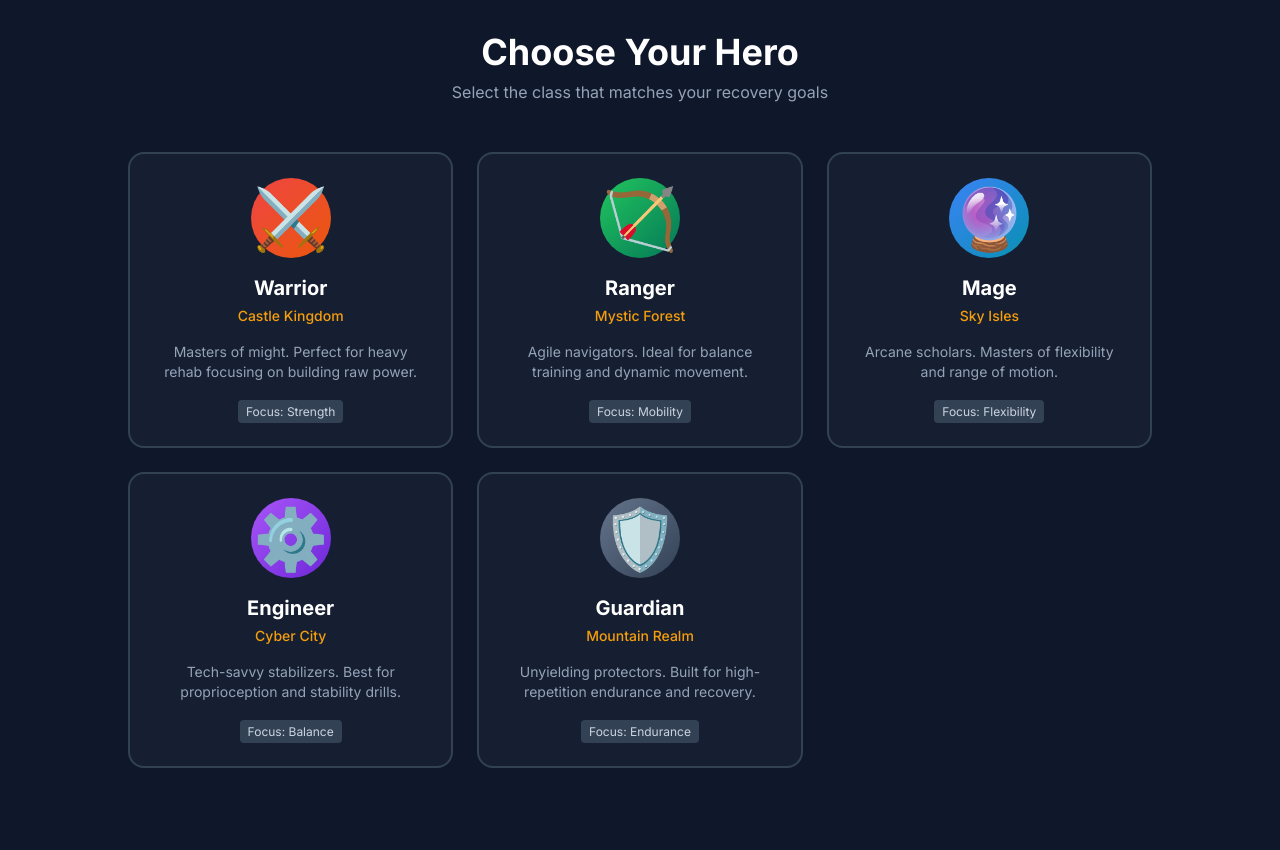
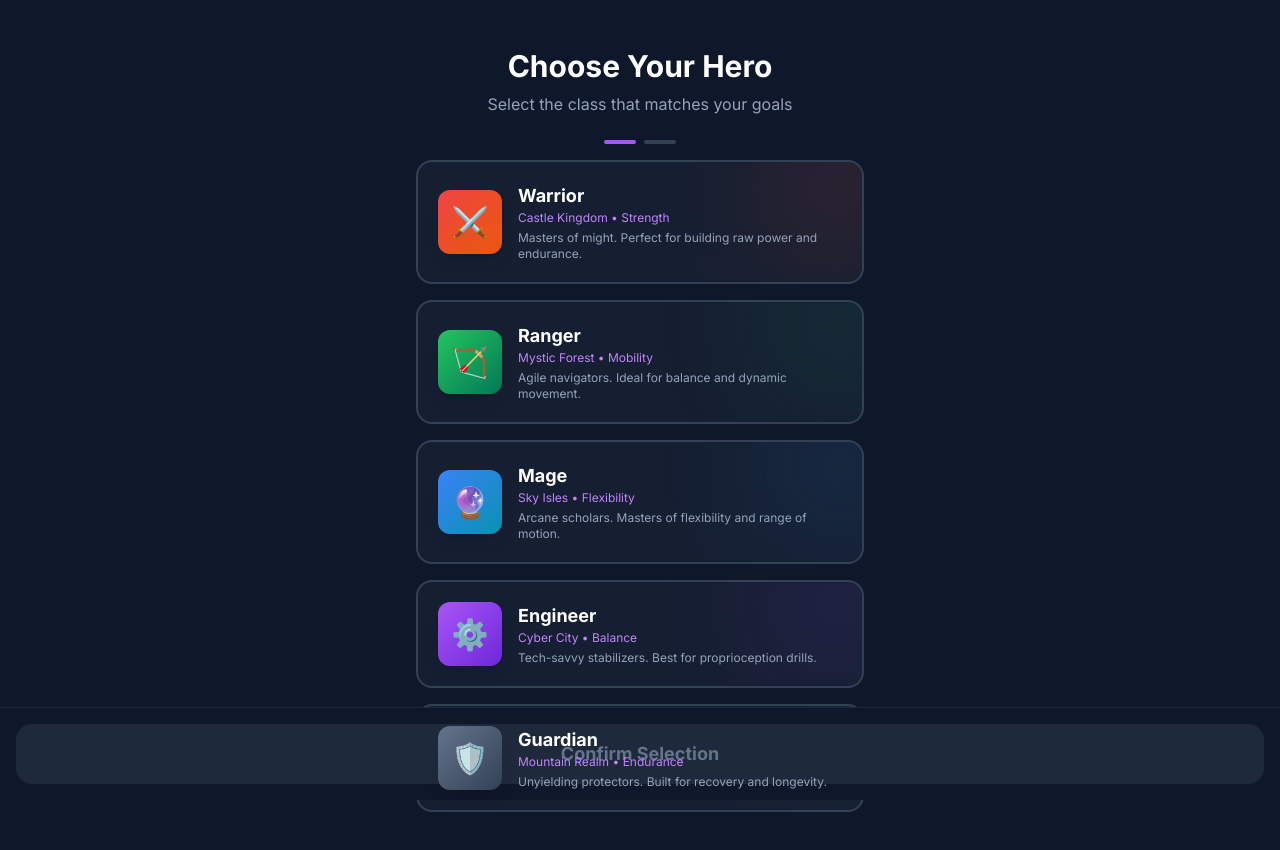
Before and after one commit to AadiJ1in/LatestPTPAL, a Next.js app: page /patient/character in a window 1280 px wide. Shown: the top 850 px of the page. Before the commit the page ends 800 px from the top, so only its background shows below. Built offline with nearby package versions, Linux system fonts and the light colour scheme.

Commit message:
Refactor character descriptions and layout

```diff
--- a/app/patient/character/page.tsx
+++ b/app/patient/character/page.tsx
@@ -1,7 +1,8 @@
 "use client";
-import { motion } from "framer-motion";
 import { useState } from "react";
+import { motion, AnimatePresence } from "framer-motion";
 import { useRouter } from "next/navigation";
+import { Shield, Zap, Wind, Mountain, Cpu } from "lucide-react";
 
 const CLASSES = [
   {
@@ -9,18 +10,20 @@
     name: "Warrior",
     theme: "Castle Kingdom",
     focus: "Strength",
-    desc: "Masters of might. Perfect for heavy rehab focusing on building raw power.",
+    desc: "Masters of might. Perfect for building raw power and endurance.",
     color: "from-red-500 to-orange-600",
-    icon: "⚔️"
+    icon: "⚔️",
+    stats: { str: 10, mob: 5, blk: 7 }
   },
   {
     id: "ranger",
     name: "Ranger",
     theme: "Mystic Forest",
     focus: "Mobility",
-    desc: "Agile navigators. Ideal for balance training and dynamic movement.",
+    desc: "Agile navigators. Ideal for balance and dynamic movement.",
     color: "from-green-500 to-emerald-700",
-    icon: "🏹"
+    icon: "🏹",
+    stats: { str: 5, mob: 10, blk: 6 }
   },
   {
     id: "mage",
@@ -29,84 +32,99 @@
     focus: "Flexibility",
     desc: "Arcane scholars. Masters of flexibility and range of motion.",
     color: "from-blue-500 to-cyan-600",
-    icon: "🔮"
+    icon: "🔮",
+    stats: { str: 4, mob: 8, blk: 5 }
   },
   {
     id: "engineer",
     name: "Engineer",
     theme: "Cyber City",
     focus: "Balance",
-    desc: "Tech-savvy stabilizers. Best for proprioception and stability drills.",
+    desc: "Tech-savvy stabilizers. Best for proprioception drills.",
     color: "from-purple-500 to-violet-700",
-    icon: "⚙️"
+    icon: "⚙️",
+    stats: { str: 6, mob: 6, blk: 10 }
   },
   {
     id: "guardian",
     name: "Guardian",
     theme: "Mountain Realm",
     focus: "Endurance",
-    desc: "Unyielding protectors. Built for high-repetition endurance and recovery.",
+    desc: "Unyielding protectors. Built for recovery and longevity.",
     color: "from-slate-500 to-slate-700",
-    icon: "🛡️"
+    icon: "🛡️",
+    stats: { str: 8, mob: 4, blk: 8 }
   }
 ];
 
 export default function CharacterCreation() {
   const router = useRouter();
   const [selected, setSelected] = useState<string | null>(null);
+  const [step, setStep] = useState(1);
 
   return (
-    <div className="min-h-screen bg-ptpal-bg text-white p-8 flex flex-col items-center">
-      <div className="max-w-5xl w-full">
-        <div className="text-center mb-12">
-          <h1 className="text-4xl font-bold mb-2">Choose Your Hero</h1>
-          <p className="text-slate-400">Select the class that matches your recovery goals</p>
+    <div className="min-h-screen bg-slate-900 text-white flex flex-col items-center p-4">
+      <header className="w-full max-w-md mt-8 mb-4">
+        <h1 className="text-3xl font-bold text-center">Choose Your Hero</h1>
+        <p className="text-slate-400 text-center mt-2">Select the class that matches your goals</p>
+
+        {/* Stepper */}
+        <div className="flex justify-center gap-2 mt-6">
+           <div className={`w-8 h-1 rounded-full ${step >= 1 ? 'bg-purple-500' : 'bg-slate-700'}`} />
+           <div className={`w-8 h-1 rounded-full ${step >= 2 ? 'bg-purple-500' : 'bg-slate-700'}`} />
         </div>
+      </header>
 
-        <div className="grid md:grid-cols-3 gap-6">
-          {CLASSES.map((charClass) => (
+      <div className="flex-1 w-full max-w-md overflow-y-auto pb-24">
+        <div className="grid gap-4">
+          {CLASSES.map((char) => (
             <motion.div
-              key={charClass.id}
-              whileHover={{ scale: 1.05 }}
-              whileTap={{ scale: 0.95 }}
-              onClick={() => setSelected(charClass.id)}
+              key={char.id}
+              whileHover={{ scale: 1.02 }}
+              whileTap={{ scale: 0.98 }}
+              onClick={() => setSelected(char.id)}
               className={`
-                relative p-6 rounded-2xl border-2 cursor-pointer transition-all
-                ${selected === charClass.id
-                  ? 'border-ptpal-gold bg-slate-800 shadow-[0_0_20px_rgba(245,158,11,0.3)]'
+                relative p-5 rounded-2xl border-2 cursor-pointer transition-all overflow-hidden
+                ${selected === char.id
+                  ? 'border-purple-500 shadow-[0_0_20px_rgba(139,92,246,0.4)] bg-slate-800'
                   : 'border-slate-700 bg-slate-800/50 hover:border-slate-500'}
               `}
             >
-              <div className={`text-6xl mb-4 bg-gradient-to-br ${charClass.color} w-20 h-20 rounded-full flex items-center justify-center mx-auto`}>
-                {charClass.icon}
+              {/* Background Gradient */}
+              <div className={`absolute top-0 right-0 w-32 h-32 bg-gradient-to-bl ${char.color} opacity-20 blur-3xl rounded-full -mr-10 -mt-10`} />
+
+              <div className="relative z-10 flex items-center gap-4">
+                 <div className={`w-16 h-16 rounded-xl bg-gradient-to-br ${char.color} flex items-center justify-center text-3xl shadow-lg`}>
+                    {char.icon}
+                 </div>
+                 <div className="flex-1">
+                    <h3 className="text-lg font-bold flex items-center gap-2">
+                      {char.name}
+                      {selected === char.id && <span className="text-purple-400">✓</span>}
+                    </h3>
+                    <p className="text-xs text-purple-400">{char.theme} • {char.focus}</p>
+                    <p className="text-xs text-slate-400 mt-1">{char.desc}</p>
+                 </div>
               </div>
-              <h3 className="text-xl font-bold text-center mb-1">{charClass.name}</h3>
-              <p className="text-center text-sm text-ptpal-gold mb-4 font-medium">{charClass.theme}</p>
-              <p className="text-sm text-center text-slate-400 mb-4">{charClass.desc}</p>
-              <div className="text-center">
-                  <span className="text-xs bg-slate-700 px-2 py-1 rounded text-slate-300">
-                    Focus: {charClass.focus}
-                </span>
-            </div>
             </motion.div>
           ))}
         </div>
+      </div>
 
-        {selected && (
-          <motion.div
-            initial={{ opacity: 0, y: 20 }}
-            animate={{ opacity: 1, y: 0 }}
-            className="mt-10 text-center"
-          >
-            <p className="text-xl text-ptpal-gold mb-4 font-bold">Hero Selected!</p>
-            <button
-              onClick={() => router.push('/patient/dashboard')}
-              className="bg-ptpal-gold hover:bg-yellow-500 text-black font-bold py-3 px-12 rounded-xl text-lg transition-transform hover:scale-105"
-            >
-              Enter the Realm
-            </button>
-          </motion.div>
-        )}
+      {/* Bottom Action */}
+      <div className="fixed bottom-0 w-full p-4 bg-slate-900 border-t border-slate-800">
+        <button
+          disabled={!selected}
+          onClick={() => router.push('/patient/dashboard')}
+          className={`
+            w-full py-4 rounded-2xl font-bold text-lg transition-all
+            ${selected
+              ? 'bg-purple-600 hover:bg-purple-500 text-white shadow-lg shadow-purple-900/50'
+              : 'bg-slate-800 text-slate-500 cursor-not-allowed'}
+          `}
+        >
+          Confirm Selection
+        </button>
       </div>
     </div>
   );
```
